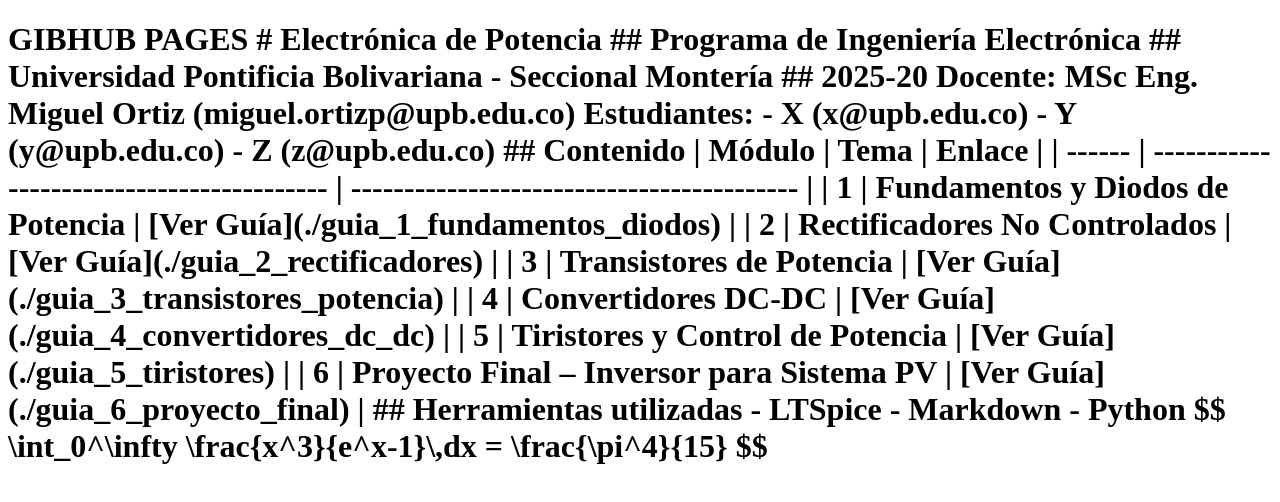
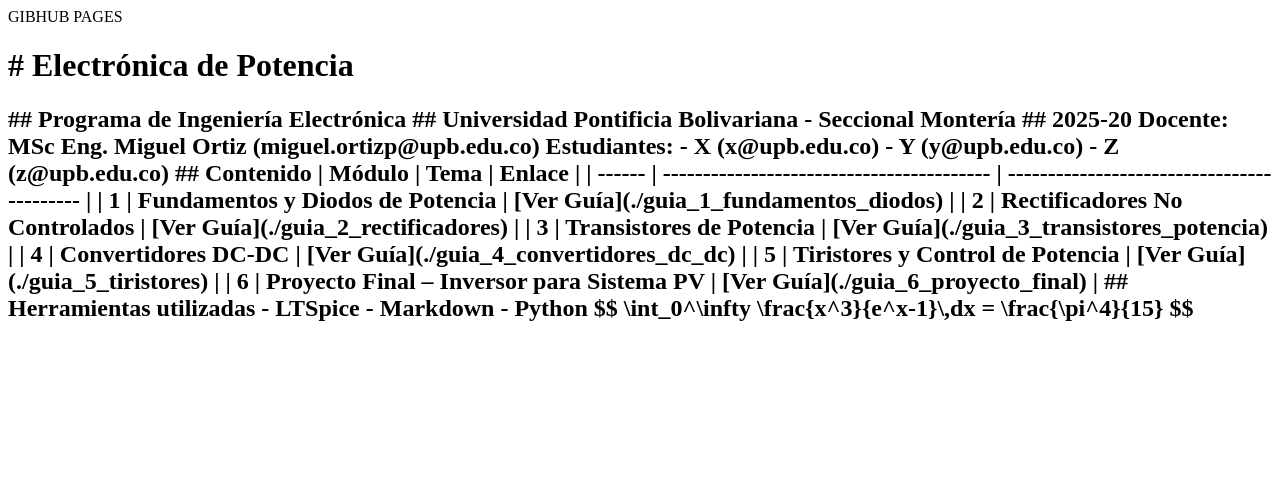
Before and after one commit to Alvaro-23-N/UNI_PowerElectronic, a plain HTML site: page index.html in a window 1280 px wide. Drawn offline with Linux system fonts and the light colour scheme.

Commit message:
Update index.html
3

```diff
--- a/index.html
+++ b/index.html
@@ -6,10 +6,10 @@
     <title>Document</title>
 </head>
 <body>
-  <h1>GIBHUB PAGES
-    # Electrónica de Potencia
+  GIBHUB PAGES
+   <h1> # Electrónica de Potencia </h1>
 
-## Programa de Ingeniería Electrónica
+<h2>## Programa de Ingeniería Electrónica
 ## Universidad Pontificia Bolivariana - Seccional Montería
 ## 2025-20
 
@@ -39,6 +39,6 @@ Estudiantes:
    $$
     \int_0^\infty \frac{x^3}{e^x-1}\,dx = \frac{\pi^4}{15}
     $$
-      </h1>
+     </h2>
 </body>
 </html>
```
